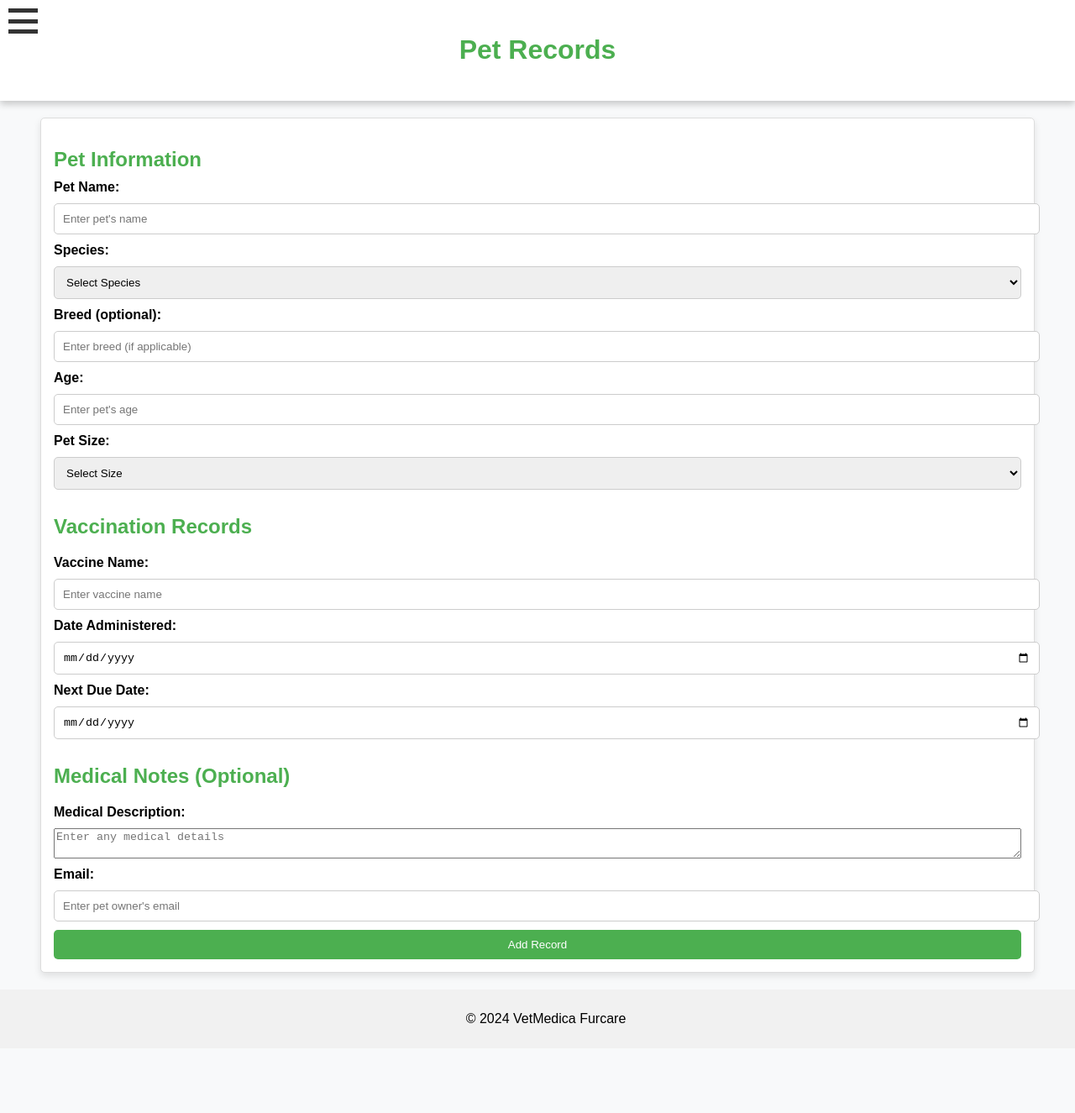
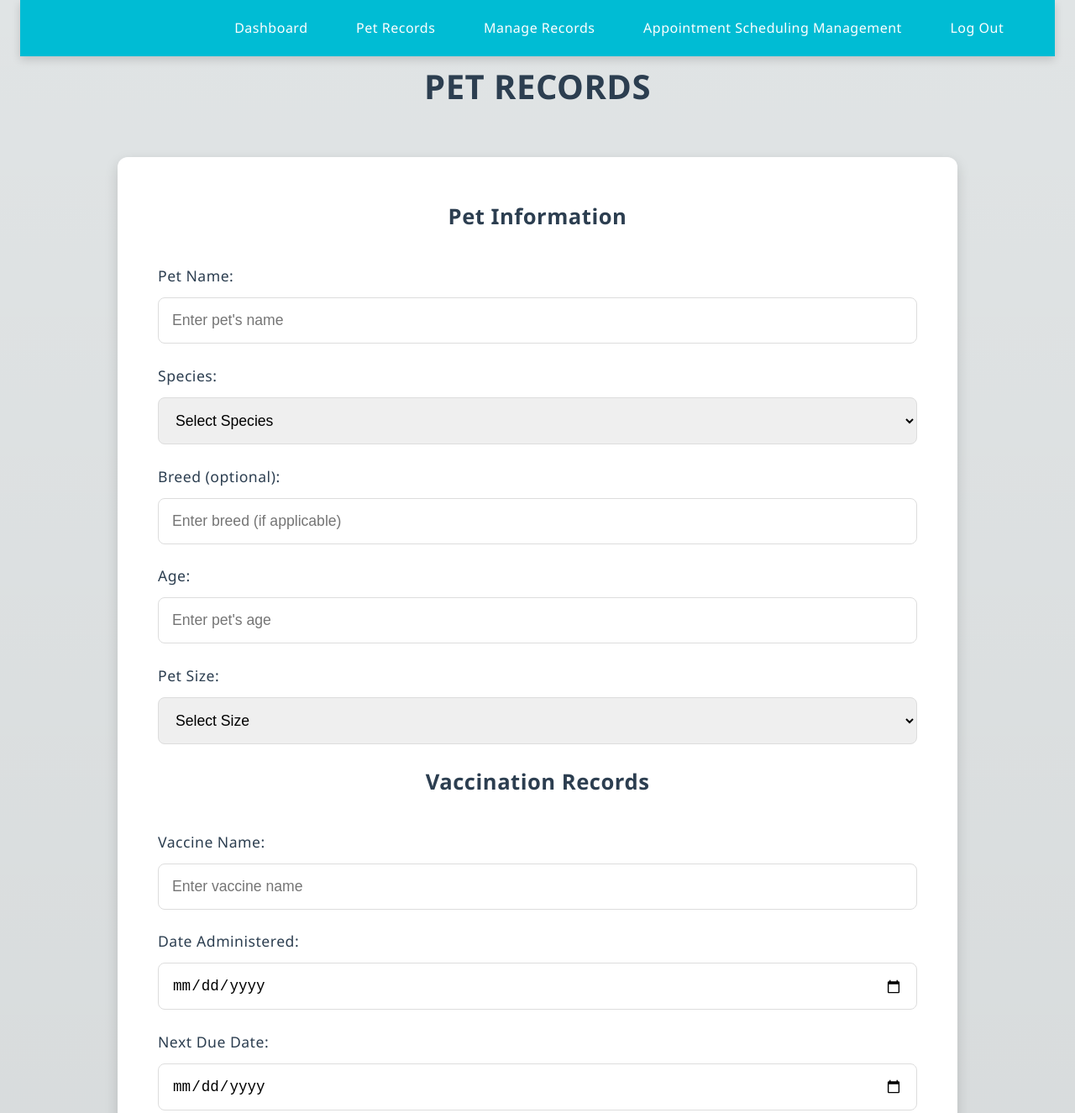
Before and after one commit to bigsaberbro/VetMedica-Furcare, a plain HTML site: page sasa.html in a window 1280 px wide. Shown: the top 1325 px of the page at 84% size. Before the commit the page ends 1248 px from the top, so only its background shows below. Drawn offline with Linux system fonts and the light colour scheme.

Commit message:
Update petrecord.css

```diff
--- a/petrecord.css
+++ b/petrecord.css
@@ -1,173 +1,279 @@
-body {
-  font-family: Arial, sans-serif;
-  background-color: #f8f9fa;
+:root {
+  --cyan: #00bcd4;
+  --green: #4caf50;
+  --dark-bg: #2c3e50;
+  --light-bg: #ecf0f1;
+  --white: #ffffff;
+  --light-gray: #f4f4f4;
+  --dark-gray: #2c3e50;
+  --hover-shadow: rgba(0, 0, 0, 0.15);
+  --button-hover: #388e3c;
+}
+
+
+* {
   margin: 0;
   padding: 0;
+  box-sizing: border-box;
 }
 
-.menu-icon {
-  width: 35px;
-  height: 30px;
-  display: flex;
-  flex-direction: column;
-  justify-content: space-between;
-  cursor: pointer;
-  position: fixed;
-  top: 10px;
-  left: 10px;
-  z-index: 3;
+body {
+  font-family: 'Segoe UI', Tahoma, Geneva, Verdana, sans-serif;
+  background-color: var(--light-bg);
+  color: var(--dark-bg);
+  line-height: 1.8;
+  letter-spacing: 0.5px;
+  padding: 0 1.5rem;
+  background-image: linear-gradient(to bottom, rgba(0, 0, 0, 0.05), rgba(0, 0, 0, 0.1));
+  transition: background-color 0.3s ease-in-out;
+}
+body h1, body h2, body h3 {
+  color: var(--dark-bg);
+  font-weight: 600;
 }
 
-.bar {
-  width: 100%;
-  height: 5px;
-  background-color: #333;
-  transition: 0.3s;
+body p {
+  font-size: 1.1rem;
+  color: var(--dark-gray);
+  margin-bottom: 1rem;
+  line-height: 1.6;
 }
 
-.nav-links {
-  position: fixed;
-  top: 0;
-  right: -100%;
-  height: 100vh;
-  width: 60%;
-  background-color: #ebe3e3;
-  display: flex;
-  flex-direction: column;
-  justify-content: center;
-  align-items: center;
-  transition: 0.5s ease;
-  z-index: 2;
+a {
+  color: var(--cyan);
+  text-decoration: none;
+  transition: color 0.3s ease;
 }
 
-.nav-links.active {
-  right: 0;
+a:hover {
+  color: var(--green);
 }
 
-nav ul {
+button {
+  border: none;
+  outline: none;
+  font-size: 1.1rem;
+  font-weight: bold;
+  cursor: pointer;
+  transition: all 0.3s ease;
+}
+
+button:hover {
+  box-shadow: 0 4px 12px rgba(0, 0, 0, 0.15);
+  transform: translateY(-3px);
+}
+
+nav {
+  background-color: var(--cyan);
+  padding: 1.2rem 3rem;
+  display: flex;
+  justify-content: space-between;
+  align-items: center;
+  box-shadow: 0 4px 10px var(--hover-shadow);
+  position: sticky;
+  top: 0;
+  z-index: 100;
+}
+
+nav .logo {
+  font-size: 1.7rem;
+  font-weight: bold;
+  color: var(--white);
+}
+
+nav .logo i {
+  margin-right: 0.5rem;
+}
+
+nav .nav-links {
   list-style: none;
-  padding: 0;
-  margin: 0;
+  display: flex;
+  gap: 2rem;
+}
+
+nav .nav-links li {
+  position: relative;
+}
+
+nav .nav-links li a {
+  color: var(--white);
+  text-decoration: none;
+  font-size: 1rem;
+  font-weight: 500;
+  padding: 0.8rem;
+  border-radius: 6px;
+  transition: all 0.3s;
+}
+
+nav .nav-links li a:hover {
+  background-color: var(--green);
+  color: var(--white);
+  transform: translateY(-2px);
+  box-shadow: 0 2px 8px rgba(0, 0, 0, 0.15);
+}
+
+nav .nav-links li a.active {
+  background-color: var(--green);
+  color: var(--white);
+}
+
+nav .nav-links li a::after {
+  content: '';
+  position: absolute;
+  width: 0;
+  height: 3px;
+  background-color: var(--green);
+  bottom: -5px;
+  left: 50%;
+  transform: translateX(-50%);
+  transition: width 0.3s;
+}
+
+nav .nav-links li a:hover::after {
+  width: 100%;
+}
+
+h1{
   text-align: center;
 }
-
-nav li {
-  margin: 15px 0;
+header h1 {
+  font-size: 2.5rem;
+  color: var(--dark-bg);
+  font-weight: bold;
+  text-transform: uppercase;
 }
 
-nav li a {
-  text-decoration: none;
-  color: black;
-  font-size: 20px;
-  padding: 10px 20px;
-  border-radius: 5px;
-  transition: background-color 0.3s;
+.container {
+  max-width: 1000px;
+  margin: 3rem auto;
+  background-color: var(--white);
+  padding: 3rem;
+  border-radius: 12px;
+  box-shadow: 0 6px 16px var(--hover-shadow);
 }
 
-nav li a:hover {
-  background-color: #555;
-}
-
-.menu-icon.active .bar:nth-child(1) {
-  transform: rotate(45deg) translate(5px, 5px);
-}
-
-.menu-icon.active .bar:nth-child(2) {
-  opacity: 0;
-}
-
-.menu-icon.active .bar:nth-child(3) {
-  transform: rotate(-45deg) translate(7px, -7px);
-}
-
-header {
-  background-color: white;
-  color: #4CAF50;
-  padding: 20px 0;
+.pet-info-container h2 {
+  color: var(--dark-bg);
+  font-size: 1.6rem;
+  margin-bottom: 2rem;
   text-align: center;
-  box-shadow: 0 4px 8px rgba(0, 0, 0, 0.2);
-}
-
-.pet-info-container, .pet-record-display {
-  border: 1px solid #ddd;
-  padding: 15px;
-  margin: 20px auto;
-  width: 90%;
-  background-color: white;
-  box-shadow: 0 4px 8px rgba(0, 0, 0, 0.1);
-  border-radius: 5px;
-}
-
-h2 {
-  margin-bottom: 10px;
-  color: #4CAF50;
-}
-
-form {
-  display: flex;
-  flex-direction: column;
-  gap: 10px;
-}
-
-label {
   font-weight: bold;
 }
 
-input[type="text"],
-input[type="number"],
-input[type="date"],
-input[type="email"],
-select {
-  padding: 10px;
-  border: 1px solid #ccc;
-  border-radius: 5px;
-  width: 100%;
-  transition: border-color 0.3s;
+form label {
+  font-size: 1.1rem;
+  color: var(--dark-bg);
+  margin-bottom: 0.6rem;
+  display: inline-block;
 }
 
-
-input[type="text"]:focus,
-input[type="number"]:focus,
-input[type="date"]:focus,
-input[type="email"]:focus,
-select:focus {
-  border-color: #4CAF50;
+form input,
+form select,
+form textarea,
+form button {
+  width: 100%;
+  padding: 1rem;
+  border: 1px solid #ddd;
+  border-radius: 8px;
+  margin-bottom: 1.4rem;
+  font-size: 1.1rem;
+  transition: all 0.3s;
 }
 
-button {
-  background-color: #4CAF50;
-  color: white;
-  padding: 10px 20px;
-  border: none;
-  border-radius: 5px;
-  cursor: pointer;
-  transition: background-color 0.3s;
+form input:focus,
+form select:focus,
+form textarea:focus {
+  border-color: var(--cyan);
+  box-shadow: 0 0 8px rgba(0, 184, 212, 0.2);
+  outline: none;
 }
 
-button:hover {
-  background-color: #45a049;
+form button {
+  background-color: var(--green);
+  color: var(--white);
+  font-weight: bold;
+  cursor: pointer;
+  font-size: 1.2rem;
+  border: none;
+  padding: 1.1rem;
+  border-radius: 8px;
+  transition: all 0.3s;
 }
 
-#download-pdf {
-  background-color: #007BFF;
-  color: white;
-  padding: 10px 20px;
-  border: none;
-  border-radius: 5px;
-  cursor: pointer;
-  margin: 20px;
-  display: block;
-  text-align: center;
-  transition: background-color 0.3s;
+form button:hover {
+  background-color: var(--button-hover);
+  transform: translateY(-2px);
+  box-shadow: 0 4px 10px var(--hover-shadow);
 }
 
-#download-pdf:hover {
-  background-color: #0056b3;
+form button:disabled {
+  background-color: #b0bec5;
+  cursor: not-allowed;
+}
+
+textarea {
+  resize: vertical;
+  min-height: 150px;
 }
 
 footer {
-  background-color: #f1f1f1;
-  padding: 10px;
   text-align: center;
-  width: 100%;
+  padding: 1.5rem;
+  background-color: var(--cyan);
+  color: var(--white);
+  font-size: 1rem;
+  margin-top: 3rem;
+  border-top: 4px solid var(--green);
 }
+
+footer p {
+  font-weight: 500;
+}
+
+@media (max-width: 768px) {
+  nav {
+    padding: 1.2rem 1.5rem;
+  }
+
+  nav .nav-links {
+    display: none;
+    position: absolute;
+    top: 4rem;
+    right: 0;
+    background-color: var(--cyan);
+    width: 60%;
+    padding: 1rem;
+    border-radius: 8px;
+  }
+
+  nav .nav-links.active {
+    display: block;
+  }
+
+  nav .menu-icon {
+    display: block;
+    cursor: pointer;
+  }
+
+  nav .menu-icon div {
+    width: 30px;
+    height: 5px;
+    margin: 6px 0;
+    background-color: var(--white);
+  }
+
+  .container {
+    padding: 2rem 1.5rem;
+  }
+
+  form label {
+    font-size: 1rem;
+  }
+
+  form input,
+  form select,
+  form textarea,
+  form button {
+    font-size: 1rem;
+  }
+}
```
